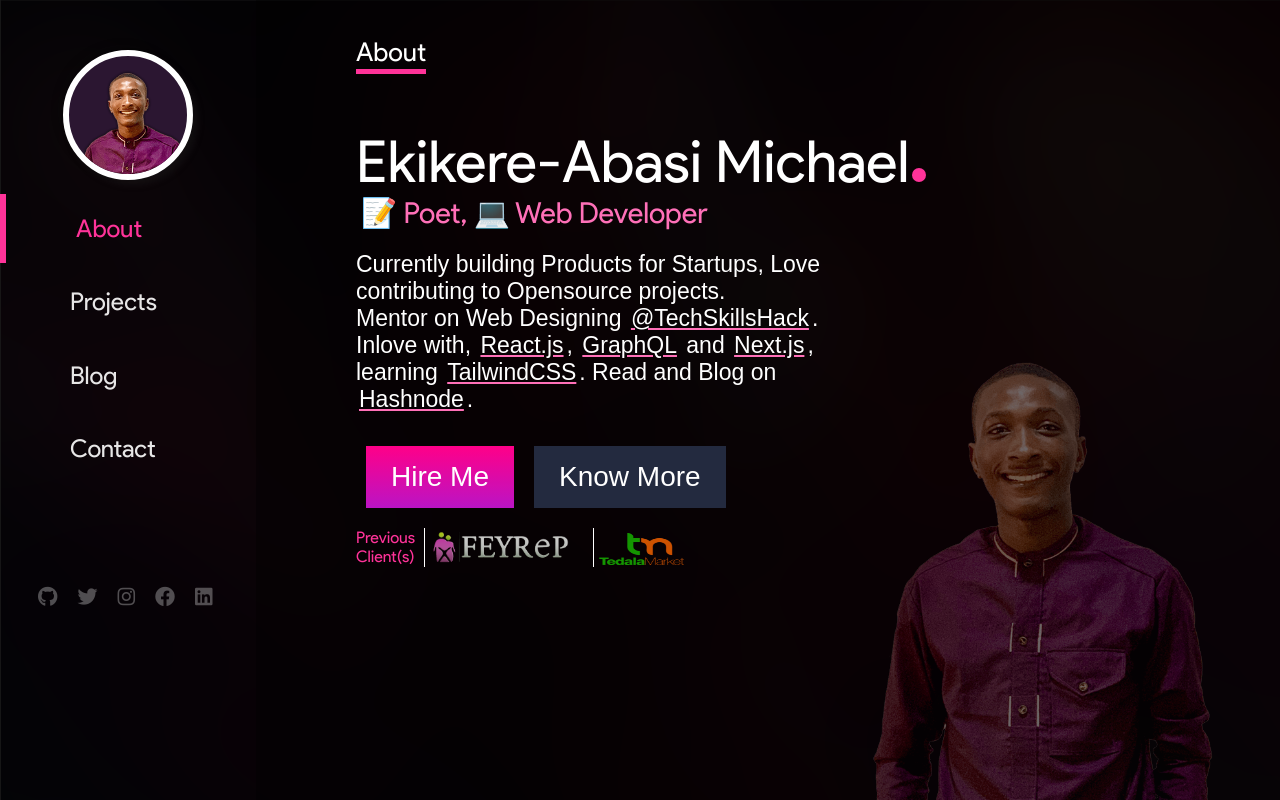
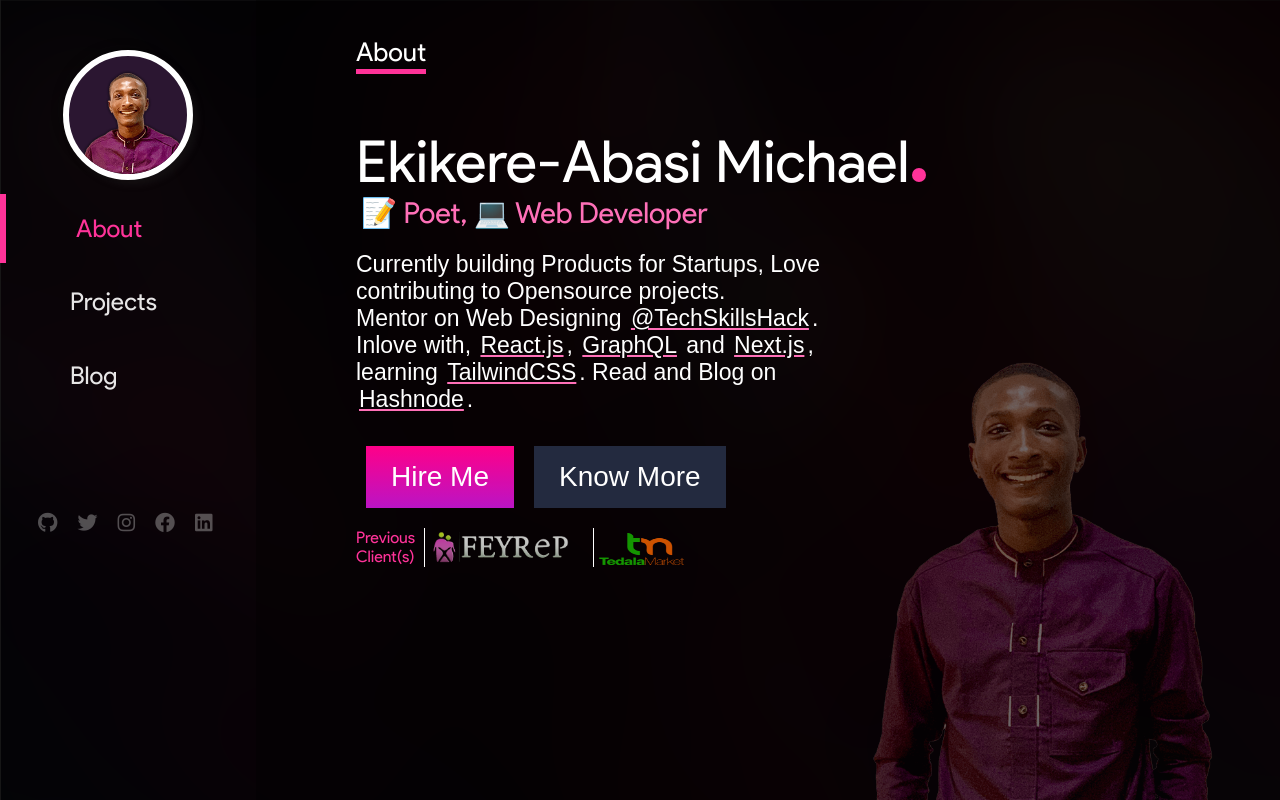
Before and after one commit to NzakiCodes/portfolio, a Next.js app: page / in a window 1280 px wide. Built offline with nearby package versions, Linux system fonts and the light colour scheme.

Commit message:
Muted Contact link

```diff
--- a/components/nav/sidenav.js
+++ b/components/nav/sidenav.js
@@ -41,9 +41,9 @@ export default function Sidenav({ active, ...props }) {
                     <Link href="/blog">
                         <a className={active == "blog" ? styles.active : ""}>Blog</a>
                     </Link>
-                    <Link href="/contact">
+                    {/* <Link href="/contact">
                         <a className={active == "contact" ? styles.active : ""}>Contact</a>
-                    </Link>
+                    </Link> */}
                 </div>
                 <div className={`${styles.socialLinks} ${utils.container}`}>
                     <Icon size="small" link="https://github.com/NzakiCodes" name="github" type="brand" />
```
